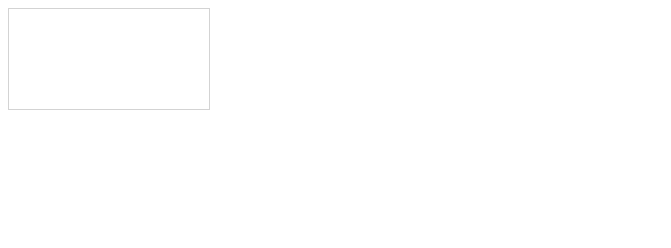
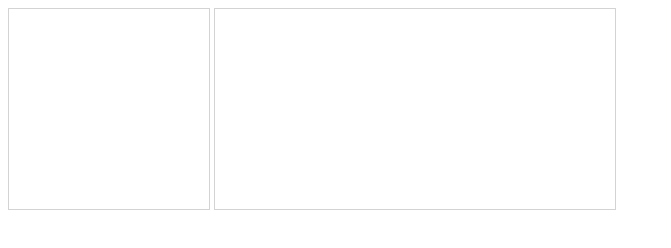
Before and after one commit to OpenCV/repaint, a plain HTML site: page source/index.html in a window 1280 px wide. Shown: the full height of the page, 0-671 px from the left. Drawn offline with Linux system fonts and the light colour scheme.

Commit message:
Added to two canvas elements which at runtime can be selected for drawing the graphics.

```diff
--- a/source/index.html
+++ b/source/index.html
@@ -9,7 +9,8 @@ and open the template in the editor.
         <meta http-equiv="Content-Type" content="text/html; charset=UTF-8">
     </head>
     <body>
-        <canvas id="myCanvas" width="200" height="100" style="border:1px solid #d3d3d3;">Your browser does not support the HTML5 canvas tag.</canvas>
+        <canvas id="myCanvas" width="200" height="200" style="border:1px solid #d3d3d3;">Your browser does not support the HTML5 canvas tag.</canvas>
+        <canvas id="myCanvas2" width="400" height="200" style="border:1px solid #d3d3d3;">Your browser does not support the HTML5 canvas tag.</canvas>
         <script src="repaint.js"></script>
     </body>
 </html>
```
